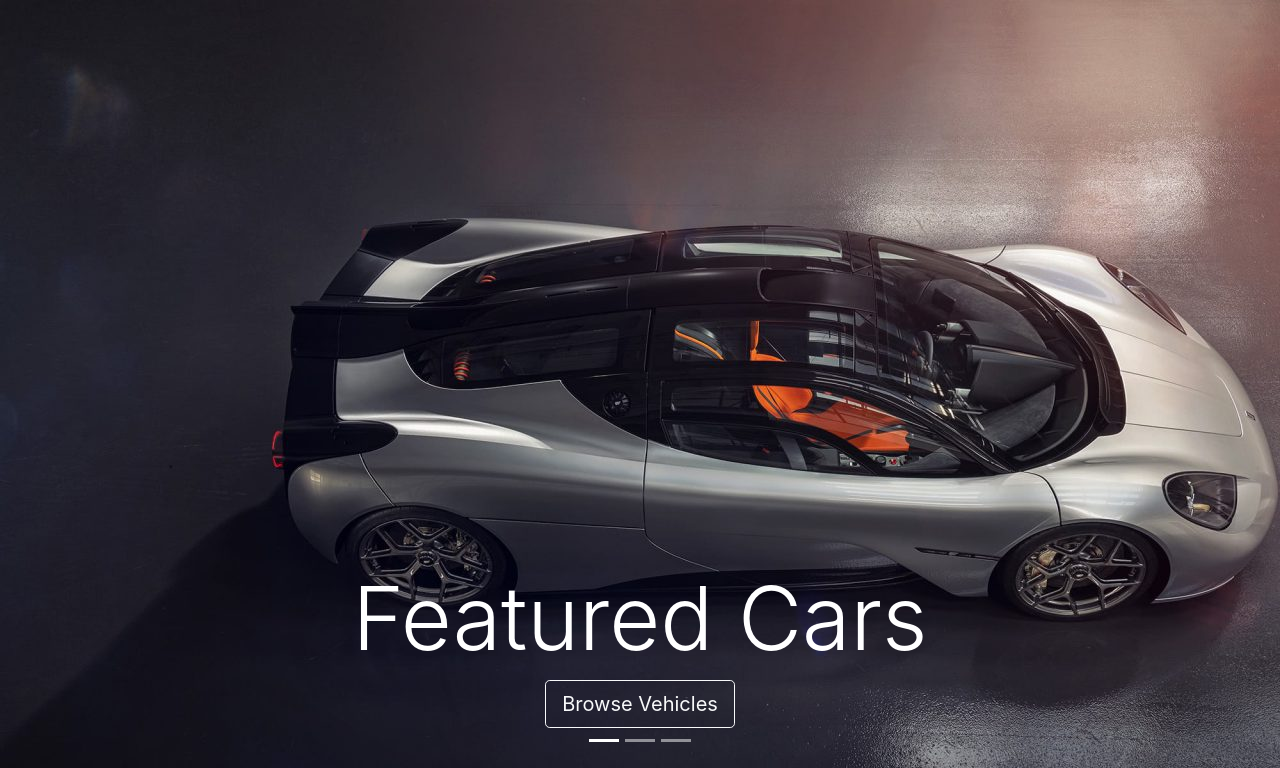
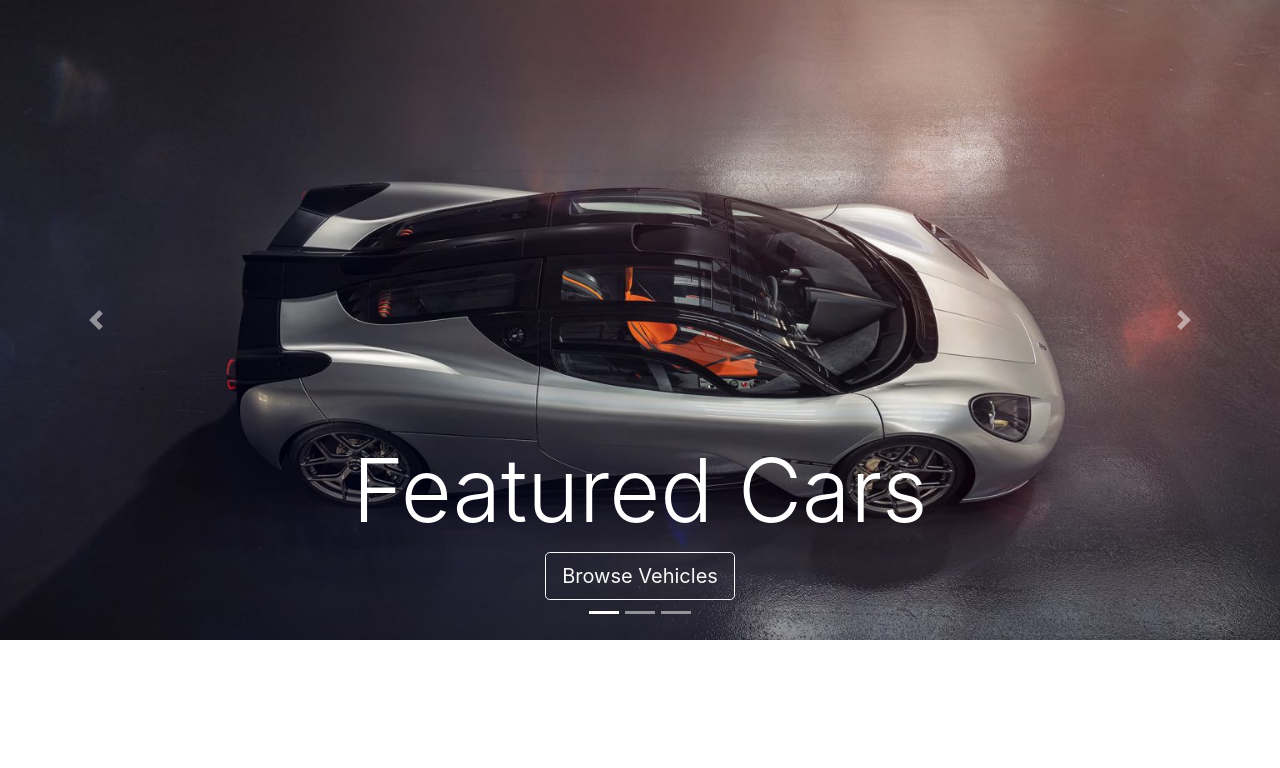
Before and after one commit to hrithvik123/carrentalapp, a Django app: page /featured/ in a window 1280 px wide. Shown: the part 56-824 px from the top of the page. After the commit the page ends 696 px from the top, so only its background shows below. Run offline with Django 3.2, Linux system fonts and the light colour scheme; some libraries are stand-ins or nearby versions.

Commit message:
Added requirements.txt

```diff
--- a/carrentalapp/settings.py
+++ b/carrentalapp/settings.py
@@ -11,6 +11,7 @@ https://docs.djangoproject.com/en/3.1/ref/settings/
 """
 
 from pathlib import Path
+import os
 
 # Build paths inside the project like this: BASE_DIR / 'subdir'.
 BASE_DIR = Path(__file__).resolve().parent.parent
@@ -147,5 +148,5 @@ SOCIALACCOUNT_PROVIDERS = {
 CRISPY_TEMPLATE_PACK = 'bootstrap4'
 LOGIN_REDIRECT_URL = 'home'
 LOGIN_URL = 'login'
-# MEDIA_ROOT = os.path.join(BASE_DIR, 'media')
-# MEDIA_URL = '/media/'
+MEDIA_ROOT = os.path.join(BASE_DIR, 'media')
+MEDIA_URL = '/media/'
--- a/carrentalapp/urls.py
+++ b/carrentalapp/urls.py
@@ -15,9 +15,15 @@ Including another URLconf
 """
 from django.contrib import admin
 from django.urls import path, include
+from . import settings
+from django.contrib.staticfiles.urls import static
+from django.contrib.staticfiles.urls import staticfiles_urlpatterns
+
 
 urlpatterns = [
     path('accounts/', include('allauth.urls')),
     path('admin/', admin.site.urls),
     path('', include('users.urls'))
 ]
+urlpatterns += staticfiles_urlpatterns()
+urlpatterns += static(settings.MEDIA_URL, document_root=settings.MEDIA_ROOT)
--- a/users/templates/users/base.html
+++ b/users/templates/users/base.html
@@ -7,8 +7,8 @@
 
     <!-- Required meta tags -->
     <meta charset="utf-8">
-	<meta name="viewport" content="width=device-width, initial-scale=1">
-	<link rel="stylesheet" href="https://maxcdn.bootstrapcdn.com/bootstrap/4.0.0/css/bootstrap.min.css">
+	<meta name="viewport" content="width=device-width, initial-scale=1, shrink-to-fit=no">
+    <link rel="stylesheet" href="https://maxcdn.bootstrapcdn.com/bootstrap/4.0.0/css/bootstrap.min.css" integrity="sha384-Gn5384xqQ1aoWXA+058RXPxPg6fy4IWvTNh0E263XmFcJlSAwiGgFAW/dAiS6JXm" crossorigin="anonymous">
 	<script src="https://ajax.googleapis.com/ajax/libs/jquery/3.3.1/jquery.min.js"></script>
 	<script src="https://cdnjs.cloudflare.com/ajax/libs/popper.js/1.12.9/umd/popper.min.js"></script>
 	<script src="https://maxcdn.bootstrapcdn.com/bootstrap/4.0.0/js/bootstrap.min.js"></script>
@@ -66,10 +66,14 @@
 
 
 
+    <!-- <script src="https://code.jquery.com/jquery-3.2.1.slim.min.js" integrity="sha384-KJ3o2DKtIkvYIK3UENzmM7KCkRr/rE9/Qpg6aAZGJwFDMVNA/GpGFF93hXpG5KkN" crossorigin="anonymous"></script>
+    <script src="https://cdnjs.cloudflare.com/ajax/libs/popper.js/1.12.9/umd/popper.min.js" integrity="sha384-ApNbgh9B+Y1QKtv3Rn7W3mgPxhU9K/ScQsAP7hUibX39j7fakFPskvXusvfa0b4Q" crossorigin="anonymous"></script>
+    <script src="https://maxcdn.bootstrapcdn.com/bootstrap/4.0.0/js/bootstrap.min.js" integrity="sha384-JZR6Spejh4U02d8jOt6vLEHfe/JQGiRRSQQxSfFWpi1MquVdAyjUar5+76PVCmYl" crossorigin="anonymous"></script> -->
+    <!-- <script src="Homepage.js"></script> -->
+
     <script src="https://code.jquery.com/jquery-3.2.1.slim.min.js" integrity="sha384-KJ3o2DKtIkvYIK3UENzmM7KCkRr/rE9/Qpg6aAZGJwFDMVNA/GpGFF93hXpG5KkN" crossorigin="anonymous"></script>
     <script src="https://cdnjs.cloudflare.com/ajax/libs/popper.js/1.12.9/umd/popper.min.js" integrity="sha384-ApNbgh9B+Y1QKtv3Rn7W3mgPxhU9K/ScQsAP7hUibX39j7fakFPskvXusvfa0b4Q" crossorigin="anonymous"></script>
     <script src="https://maxcdn.bootstrapcdn.com/bootstrap/4.0.0/js/bootstrap.min.js" integrity="sha384-JZR6Spejh4U02d8jOt6vLEHfe/JQGiRRSQQxSfFWpi1MquVdAyjUar5+76PVCmYl" crossorigin="anonymous"></script>
-    <!-- <script src="Homepage.js"></script> -->
 
 
 </body>
--- a/users/templates/users/featured_cars.html
+++ b/users/templates/users/featured_cars.html
@@ -1,4 +1,5 @@
 {% extends "users/base.html" %}
+{% load static %}
 {% block content %}
 	<div id = "slides" class= "carousel slide" data-ride="carousel">
 		<ul class = "carousel-indicators">
@@ -9,19 +10,31 @@
 
 		<div class = "carousel-inner">
 			<div class = "carousel-item active">
-			<img src= "img/car2.jpg">
-			<div class = "carousel-caption">
+				<img class="img-responsive" src= "{% static 'img/car2.jpg' %}" style="width: 100%">
+				<div class = "carousel-caption d-none d-md-block">
 					<h1 class = "display-2">Featured Cars</h1>
 					<button type = "button" class = "btn btn-outline-light btn-lg"> Browse Vehicles </button>
 				</div>
 			</div>
 			<div class= "carousel-item">
-			<img src = "img/car4.jpg">
+				<!-- <div class="d-none d-md-block"> -->
+					<img class="img-responsive" src = "{% static 'img/car2.jpg' %}" style="width: 100%">
+				<!-- </div> -->
 			</div>
 			<div class = "carousel-item" >
-			<img src = "img/car3.jpg">
-		</div>
+				<!-- <div class="d-none d-md-block"> -->
+					<img class="img-responsive" src = "{% static 'img/car3.jpg' %}" style="width: 100%">
+				<!-- </div> -->
 			</div>
 		</div>
 
+		<a class="carousel-control-prev" href="#slides" data-slide="prev">
+			<span class="carousel-control-prev-icon"></span>
+		</a>
+		<a class="carousel-control-next" href="#slides" data-slide="next">
+			<span class="carousel-control-next-icon"></span>
+		</a>
+
+	</div>
+
 {% endblock content %}
```
Also changed, not shown: requirements.txt (+31 -58 lines), users/templates/users/contactus.html (+4 -10 lines), users/static/img/Accounts.png (renamed from users/templates/users/img/Accounts.png), users/static/img/Travel-Photographer.jpg (renamed from users/templates/users/img/Travel-Photographer.jpg), users/static/img/car1.jpg (renamed from users/templates/users/img/car1.jpg), users/static/img/car2.jpg (renamed from users/templates/users/img/car2.jpg), users/static/img/car3.jpg (renamed from users/templates/users/img/car3.jpg), users/static/img/car4.jpg (renamed from users/templates/users/img/car4.jpg), 1 other file. Lines whose indentation alone changed are shown as unchanged.
